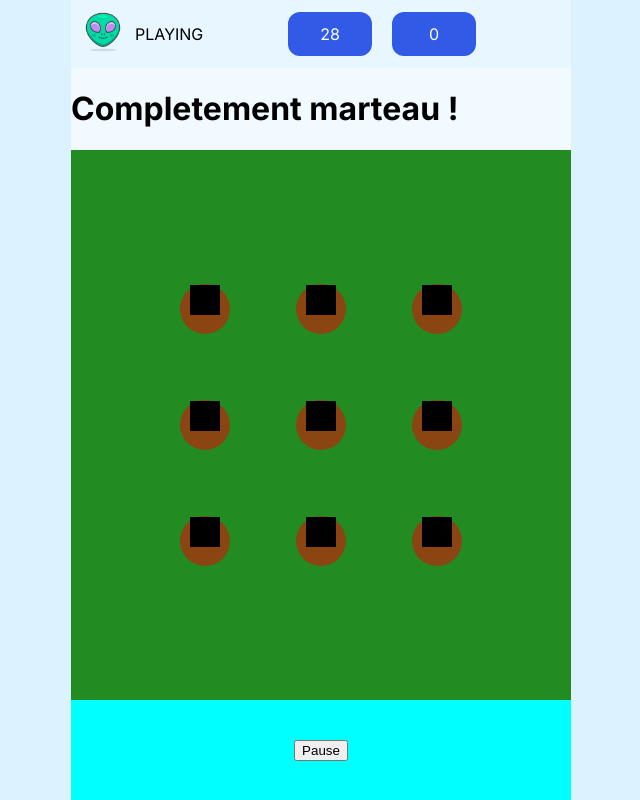
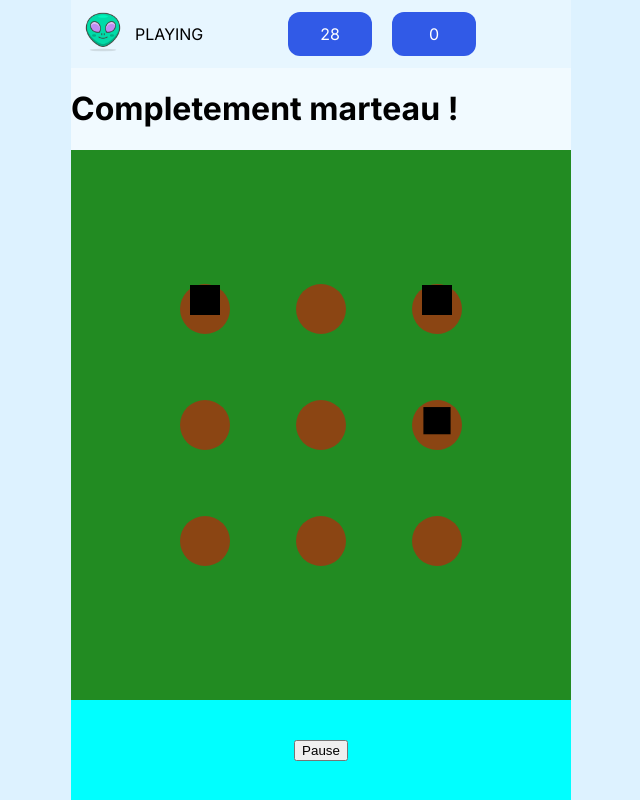
Before and after one commit to sthiefaine/waapi-hammer, a Next.js app: page /game in a window 1280 px wide. Both pictures are taken after a click on the button "Play". Shown: the whole page, without its empty margins (319-959 px from the left). Built offline with nearby package versions, Linux system fonts and the light colour scheme.

Commit message:
feat(board): generate mole

```diff
--- a/components/board/board.tsx
+++ b/components/board/board.tsx
@@ -1,6 +1,8 @@
 "use client";
 import { GameStateEnum, useGameStore } from "@/zustand/store/game";
 import styles from "./board.module.css";
+import { motion } from "framer-motion";
+import { useEffect, useState } from "react";
 
 export function Board() {
   const {
@@ -22,9 +24,51 @@ export function Board() {
     [0, 0, 0, 0, 0, 0, 0],
   ];
 
-  const handleOnClick = () => {
+  const [visibleMoles, setVisibleMoles] = useState(
+    lv1.map((row) => row.map(() => false))
+  );
+
+  useEffect(() => {
+    if (gameState === GameStateEnum.PLAYING) {
+      const intervals = lv1.flatMap((row, i) =>
+        row.map((_, j) => {
+          return setInterval(() => {
+            setVisibleMoles((prev) => {
+              const newVisibleMoles = prev.map((row, rowIndex) =>
+                row.map((isVisible: boolean, colIndex: number) =>
+                  rowIndex === i && colIndex === j
+                    ? Math.random() < 0.5
+                    : isVisible
+                )
+              );
+              return newVisibleMoles;
+            });
+          }, Math.random() * 2000 + 500);
+        })
+      );
+
+      return () => {
+        intervals.forEach(clearInterval);
+      };
+    }
+
+    if (gameState === GameStateEnum.PAUSED) {
+      setVisibleMoles((prev) => prev.map((row) => row.map(() => false)));
+    }
+    // eslint-disable-next-line react-hooks/exhaustive-deps
+  }, [gameState]);
+
+  const handleOnClick = (i: number, j: number) => {
     if (gameState !== GameStateEnum.PLAYING) return;
     setScore(score + 1);
+    setVisibleMoles((prev) => {
+      const newVisibleMoles = prev.map((row, rowIndex) =>
+        row.map((isVisible: boolean, colIndex: number) =>
+          rowIndex === i && colIndex === j ? false : isVisible
+        )
+      );
+      return newVisibleMoles;
+    });
   };
 
   const handlePlayGame = () => {
@@ -53,8 +97,17 @@ export function Board() {
 
               if (cell === 1) {
                 return (
-                  <div key={j} className={styles.hole} onClick={handleOnClick}>
-                    <span className={styles.mole}></span>
+                  <div key={j} className={styles.hole}>
+                    {GameStateEnum.PLAYING === gameState &&
+                      visibleMoles[i][j] && (
+                        <motion.span
+                          onClick={() => handleOnClick(i, j)}
+                          className={styles.mole}
+                          initial={{ scale: 0, y: 50 }}
+                          animate={{ scale: 1, y: 0 }}
+                          transition={{ duration: 0.5 }}
+                        ></motion.span>
+                      )}
                   </div>
                 );
               }
--- a/package.json
+++ b/package.json
@@ -9,6 +9,7 @@
     "lint": "next lint"
   },
   "dependencies": {
+    "framer-motion": "^11.2.4",
     "lucide-react": "^0.378.0",
     "next": "14.2.3",
     "react": "^18",
```
Also changed, not shown: 1 other file (tests, documents, lock files or other folders).
